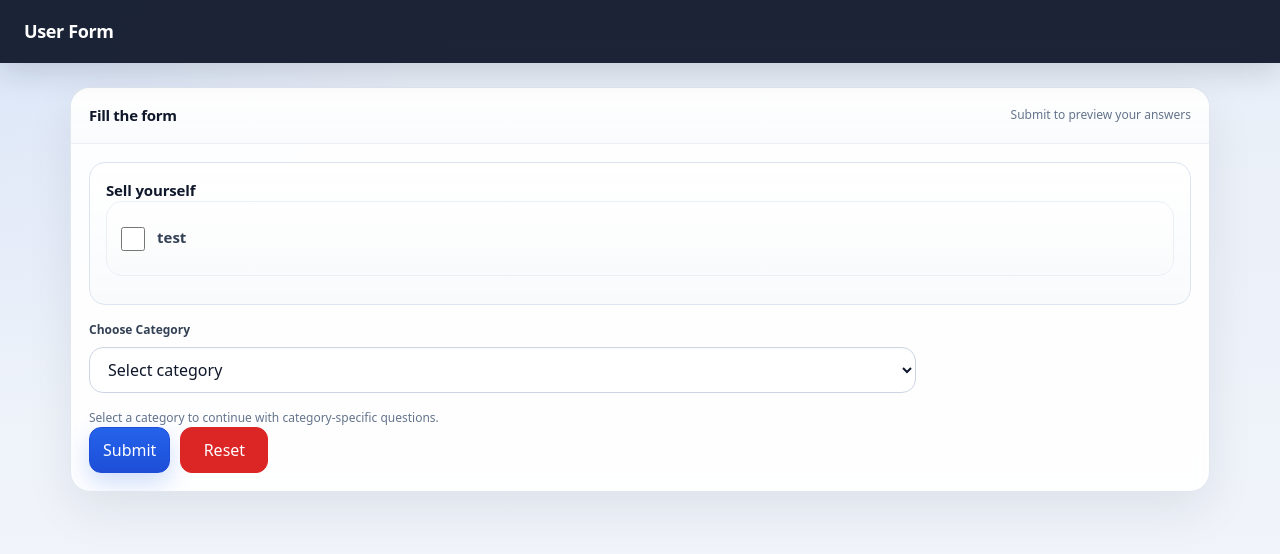
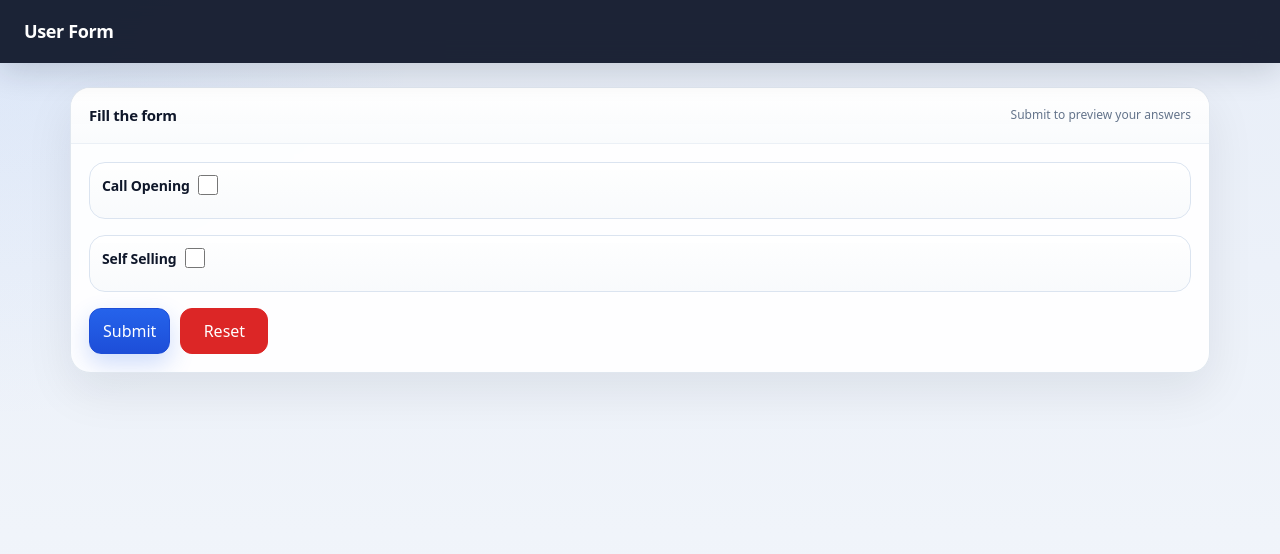
Before and after one commit to itlakshya/note-taker, a Next.js app: page / in a window 1280 px wide. Shown: the top 554 px of the page. Built offline with nearby package versions, Linux system fonts and the light colour scheme.

Commit message:
added and chnaged some logic

```diff
--- a/data/form.json
+++ b/data/form.json
@@ -1,27 +1,22 @@
 {
-  "categories": [
-    {
-      "id": "566127251ccb8819d098154d1",
-      "name": "12"
-    }
-  ],
+  "categories": [],
   "sections": [
     {
-      "id": "f138299419122819d0980edb2",
-      "title": "How are you",
-      "generalTitle": "Sell yourself",
+      "id": "715ace5e41cda819d3d33161b",
+      "title": "Call Opening",
+      "generalTitle": "Call Opening",
       "generalQuestions": [
         {
-          "id": "8f04f2afeb74e819d098100a5",
+          "id": "855715c60e2e1819d3d332506",
           "type": "dropdown",
-          "label": "test",
-          "required": true,
-          "includeInCopy": true,
+          "label": "",
+          "required": false,
+          "includeInCopy": false,
           "options": [
             {
-              "id": "72dd7be7f429819d09812cb9",
-              "text": "1",
-              "inputType": "dropdown",
+              "id": "85e6fbd8924d9819d3d33e86b",
+              "text": "Use Greeting + Student Name instead of Am i talking to XXXX",
+              "inputType": "checkbox",
               "followUp": "none",
               "followRequired": false,
               "subRequired": false,
@@ -29,9 +24,9 @@
               "childQuestions": []
             },
             {
-              "id": "bd3c3ab9c674e819d0981352e",
-              "text": "2",
-              "inputType": "dropdown",
+              "id": "f54e50199bae919d3d3410e1",
+              "text": "Mention the reason for call in brief (Do not ask like have you enquired)",
+              "inputType": "checkbox",
               "followUp": "none",
               "followRequired": false,
               "subRequired": false,
@@ -39,9 +34,9 @@
               "childQuestions": []
             },
             {
-              "id": "82234c8f85f6919d09813d9c",
-              "text": "3",
-              "inputType": "dropdown",
+              "id": "b16bdf7406e2d19d3d34310e",
+              "text": "Never ask like \"Free to talk\"",
+              "inputType": "checkbox",
               "followUp": "none",
               "followRequired": false,
               "subRequired": false,
@@ -51,22 +46,54 @@
           ]
         }
       ],
-      "categoryQuestions": [
+      "categoryQuestions": []
+    },
+    {
+      "id": "21147ce239ed6819d3d3c30a5",
+      "title": "Self Selling",
+      "generalTitle": "Self Selling",
+      "generalQuestions": [
         {
-          "categoryId": "566127251ccb8819d098154d1",
-          "title": "How are you",
-          "questions": [
+          "id": "d93f9ca038c26819d3d3c3f20",
+          "type": "dropdown",
+          "label": "",
+          "required": false,
+          "includeInCopy": false,
+          "options": [
             {
-              "id": "a4824945a71fe19d098185c2",
-              "type": "text",
-              "label": "sugam anno",
-              "required": false,
-              "includeInCopy": true,
-              "options": []
+              "id": "da654e85511b2819d3d3c91ac",
+              "text": "No. of Students Counselled on a daily basis",
+              "inputType": "checkbox",
+              "followUp": "none",
+              "followRequired": false,
+              "subRequired": false,
+              "subOptions": [],
+              "childQuestions": []
+            },
+            {
+              "id": "aa1a2a8c86edb19d3d3cb199",
+              "text": "Past experience with Counselling (How our guidance helped them)",
+              "inputType": "checkbox",
+              "followUp": "none",
+              "followRequired": false,
+              "subRequired": false,
+              "subOptions": [],
+              "childQuestions": []
+            },
+            {
+              "id": "ae5ff24a4a441819d3d3ccc24",
+              "text": "Year of Experience in counselling (Helps to decide the best for students",
+              "inputType": "checkbox",
+              "followUp": "none",
+              "followRequired": false,
+              "subRequired": false,
+              "subOptions": [],
+              "childQuestions": []
             }
           ]
         }
-      ]
+      ],
+      "categoryQuestions": []
     }
   ]
 }
--- a/src/app/globals.css
+++ b/src/app/globals.css
@@ -169,7 +169,30 @@ select {
 
 .sectionTitle,
 .userSectionTitle {
-  font-size: 15px;
+  font-size: 14px;
+}
+
+.userSectionHeadInline {
+  display: flex;
+  align-items: center;
+  justify-content: flex-start;
+  gap: 8px;
+}
+
+.sectionToggleOnly {
+  display: inline-flex;
+  align-items: center;
+  justify-content: center;
+  margin: 0;
+  cursor: pointer;
+  line-height: 0;
+}
+
+.sectionToggleOnly input[type="checkbox"] {
+  width: 20px;
+  height: 20px;
+  margin: 0;
+  accent-color: var(--primary);
 }
 
 .badge,
@@ -222,9 +245,24 @@ label {
 }
 
 .questionLabel {
-  font-size: 14px;
+  font-size: 13px;
   font-weight: 750;
   color: var(--text);
+}
+
+.questionToggleRow {
+  display: flex;
+  align-items: center;
+  gap: 10px;
+  margin: 0;
+  cursor: pointer;
+}
+
+.questionToggleText {
+  font-size: 13px;
+  font-weight: 750;
+  color: var(--text);
+  line-height: 1.35;
 }
 
 input[type="text"],
@@ -233,8 +271,8 @@ select {
   border: 1px solid var(--border);
   border-radius: 14px;
   background: #fff;
-  padding: 10px 14px;
-  min-height: 46px;
+  padding: 8px 12px;
+  min-height: 40px;
   outline: none;
   color: var(--text);
   box-shadow: inset 0 1px 2px rgba(15, 23, 42, 0.02);
@@ -361,7 +399,7 @@ select:focus {
   border: 1px solid var(--border-faint);
   border-radius: 16px;
   background: linear-gradient(180deg, rgba(255, 255, 255, 1), rgba(249, 250, 251, 0.96));
-  padding: 14px;
+  padding: 10px 12px;
 }
 
 .questionTop,
@@ -406,7 +444,7 @@ select:focus {
 .userSection {
   border: 1px solid #dbe4f0;
   background: linear-gradient(180deg, rgba(255, 255, 255, 0.92), rgba(248, 250, 252, 0.95));
-  padding: 16px;
+  padding: 12px;
 }
 
 .subRow {
@@ -417,11 +455,11 @@ select:focus {
 .subchecks {
   display: flex;
   flex-direction: column;
-  gap: 10px;
+  gap: 8px;
 }
 
 .checkitem {
-  padding: 10px 0;
+  padding: 6px 0;
 }
 
 .checkitemBody,
@@ -432,15 +470,15 @@ select:focus {
 .follow,
 .nestedInlineWrap,
 .nestedWrap {
-  margin-top: 10px;
+  margin-top: 8px;
   border-left: 3px solid #dbeafe;
-  padding-left: 14px;
+  padding-left: 10px;
 }
 
 .follow {
   display: flex;
   flex-direction: column;
-  gap: 10px;
+  gap: 8px;
 }
 
 .subitem {
@@ -452,17 +490,18 @@ select:focus {
 .subitem label,
 .checkitem label {
   margin: 0;
-  font-size: 15px;
+  font-size: 13px;
   font-weight: 700;
 }
 
+.questionToggleRow input[type="checkbox"],
 .checkitem input[type="checkbox"],
 .subitem input[type="checkbox"] {
-  width: 24px;
-  height: 24px;
+  width: 20px;
+  height: 20px;
   margin-top: 1px;
   accent-color: var(--primary);
-  flex: 0 0 24px;
+  flex: 0 0 20px;
 }
 
 .previewRow {
@@ -579,7 +618,8 @@ select:focus {
   .optionRow,
   .subOptionRow,
   .categoryRow,
-  .categorySectionHead {
+  .categorySectionHead,
+  .userSectionHeadInline {
     flex-direction: column;
     align-items: stretch;
   }
--- a/src/components/UserFormPage.tsx
+++ b/src/components/UserFormPage.tsx
@@ -299,30 +299,37 @@ export default function UserFormPage() {
     return <div className="follow"><div className="muted">Select all that apply:</div><div className="subchecks">{option.subOptions.map((subOption, index) => { const id = `${fieldKey(scopeKey(selectedCategoryId, questionPath), questionPath)}__sub_${option.id}_${index}`; return <div className="subitem" key={id}><input type="checkbox" id={id} name={`${fieldKey(scopeKey(selectedCategoryId, questionPath), questionPath)}__sub_${option.id}`} value={subOption.text} /><label htmlFor={id}>{subOption.text}</label></div>; })}</div></div>;
   }
 
-  function renderQuestion(question: Question, path: string, inline = false): React.JSX.Element {
+  function renderQuestion(question: Question, path: string, inline = false, suppressHeader = false): React.JSX.Element {
     const field = fieldKey(scopeKey(selectedCategoryId, path), path);
     const hasError = fieldErrors.includes(field);
     const showLabel = !inline && question.type != "subdropdown" && Boolean(question.label);
     const isGeneralToggleQuestion = path.startsWith("general__") && question.type !== "text";
     const isEnabled = !isGeneralToggleQuestion || Boolean(generalQuestionToggles[field]);
+    const questionText = `${question.label || "Question"}${question.required ? " *" : ""}`;
 
     if (question.type === "text") {
       return <div className={inline ? "inlineQuestion" : "userQuestion"} key={path}>{showLabel ? <label className="questionLabel" htmlFor={field}>{question.label}{question.required ? " *" : ""}</label> : null}{hasError ? <div className="error">This field is required.</div> : null}<input id={field} type="text" /></div>;
     }
 
-    const toggleControl = isGeneralToggleQuestion ? <div className="checkitem"><input type="checkbox" id={`${field}__toggle`} checked={Boolean(generalQuestionToggles[field])} onChange={(event) => setGeneralQuestionToggles((current) => ({ ...current, [field]: event.target.checked }))} /><div className="checkitemBody"><label htmlFor={`${field}__toggle`}>{question.label || "Question"}</label></div></div> : null;
+    const questionHeader = suppressHeader
+      ? null
+      : isGeneralToggleQuestion
+        ? <label className="questionToggleRow" htmlFor={`${field}__toggle`}><input type="checkbox" id={`${field}__toggle`} checked={Boolean(generalQuestionToggles[field])} onChange={(event) => setGeneralQuestionToggles((current) => ({ ...current, [field]: event.target.checked }))} /><span className="questionToggleText">{questionText}</span></label>
+        : showLabel
+          ? <label className="questionLabel" htmlFor={field}>{questionText}</label>
+          : null;
 
     if (question.type === "subdropdown") {
+      const selectId = isGeneralToggleQuestion ? `${field}__select` : field;
       const selectedOption = question.options.find((option) => option.id === dropdownSelections[field]);
-      return <div className={inline ? "inlineQuestion" : "userQuestion"} key={path}>{toggleControl}{!isGeneralToggleQuestion && showLabel ? <label className="questionLabel" htmlFor={field}>{question.label}{question.required ? " *" : ""}</label> : null}{hasError ? <div className="error">This field is required.</div> : null}{isEnabled ? <><select id={field} defaultValue="" onChange={(event) => setDropdownSelections((current) => ({ ...current, [field]: event.target.value }))}><option value="">Select sub option...</option>{question.options.map((option) => <option key={option.id} value={option.id}>{option.text || "Option"}</option>)}</select>{renderFollowUp(path, selectedOption)}{selectedOption?.childQuestions.length ? <div className="nestedInlineWrap">{selectedOption.childQuestions.map((childQuestion) => renderQuestion(childQuestion, `${path}__${selectedOption.id}__${childQuestion.id}`, true))}</div> : null}</> : null}</div>;
+      return <div className={inline ? "inlineQuestion" : "userQuestion"} key={path}>{questionHeader}{hasError ? <div className="error">This field is required.</div> : null}{isEnabled ? <><select id={selectId} defaultValue="" onChange={(event) => setDropdownSelections((current) => ({ ...current, [field]: event.target.value }))}><option value="">Select sub option...</option>{question.options.map((option) => <option key={option.id} value={option.id}>{option.text || "Option"}</option>)}</select>{renderFollowUp(path, selectedOption)}{selectedOption?.childQuestions.length ? <div className="nestedInlineWrap">{selectedOption.childQuestions.map((childQuestion) => renderQuestion(childQuestion, `${path}__${selectedOption.id}__${childQuestion.id}`, true))}</div> : null}</> : null}</div>;
     }
 
-    const checkboxOptions = question.options.filter((option) => option.inputType !== "dropdown");
     const dropdownOptions = question.options.filter((option) => option.inputType === "dropdown");
     const selectedDropdownOption = dropdownOptions.find((option) => option.id === dropdownSelections[`${field}__dropdown`]);
     let dropdownRendered = false;
 
-    return <div className={inline ? "inlineQuestion" : "userQuestion"} key={path}>{toggleControl}{!isGeneralToggleQuestion && showLabel ? <label className="questionLabel" htmlFor={field}>{question.label}{question.required ? " *" : ""}</label> : null}{hasError ? <div className="error">This field is required.</div> : null}{isEnabled ? <div className="checklist" id={field}>{question.options.map((option, index) => {
+    return <div className={inline ? "inlineQuestion" : "userQuestion"} key={path}>{questionHeader}{hasError ? <div className="error">This field is required.</div> : null}{isEnabled ? <div className="checklist" id={field}>{question.options.map((option, index) => {
       if (option.inputType === "dropdown") {
         if (dropdownRendered) return null;
         dropdownRendered = true;
@@ -344,7 +351,7 @@ export default function UserFormPage() {
           <div className="cardHeader"><h2>Fill the form</h2><span className="muted">Submit to preview your answers</span></div>
           <div className="cardBody">
             <form>
-              {generalSections.map(({ section, questions }) => <div className="userSection" key={`general_${section.id}`}><div className="userSectionTitle">{getGeneralSectionTitle(section) || "Untitled Section"}</div>{questions.map((question) => renderQuestion(question, `general__${question.id}`))}</div>)}
+              {generalSections.map(({ section, questions }) => { const sectionTitle = getGeneralSectionTitle(section) || "Untitled Section"; const inlineQuestion = questions.length === 1 && questions[0].type !== "text" && isPlaceholderLabel(questions[0].label); if (inlineQuestion) { const question = questions[0]; const path = `general__${question.id}`; const field = fieldKey("general", path); return <div className="userSection" key={`general_${section.id}`}><div className="userSectionHeadInline"><div className="userSectionTitle">{sectionTitle}</div><label className="sectionToggleOnly" htmlFor={`${field}__toggle`} aria-label={`Toggle ${sectionTitle}`}><input type="checkbox" id={`${field}__toggle`} checked={Boolean(generalQuestionToggles[field])} onChange={(event) => setGeneralQuestionToggles((current) => ({ ...current, [field]: event.target.checked }))} /></label></div>{renderQuestion(question, path, true, true)}</div>; } return <div className="userSection" key={`general_${section.id}`}><div className="userSectionTitle">{sectionTitle}</div>{questions.map((question) => renderQuestion(question, `general__${question.id}`))}</div>; })}
               {state.categories.length && hasCategorySpecificQuestions ? <div className="row filterRow"><div className="selectCell"><label>Choose Category</label><select value={selectedCategoryId} onChange={(event) => { setSelectedCategoryId(event.target.value); setPreviewAnswers(null); setFieldErrors([]); setGlobalError(""); }}><option value="">Select category</option>{state.categories.map((category) => <option key={category.id} value={category.id}>{category.name}</option>)}</select></div></div> : null}
               {selectedCategoryId ? categorySections.map(({ section, questions }) => <div className="userSection" key={`${selectedCategoryId}_${section.id}`}><div className="userSectionTitle">{getSectionTitleForCategory(section, selectedCategoryId) || "Untitled Section"}</div>{questions.map((question) => renderQuestion(question, question.id))}</div>) : null}
             </form>
```
